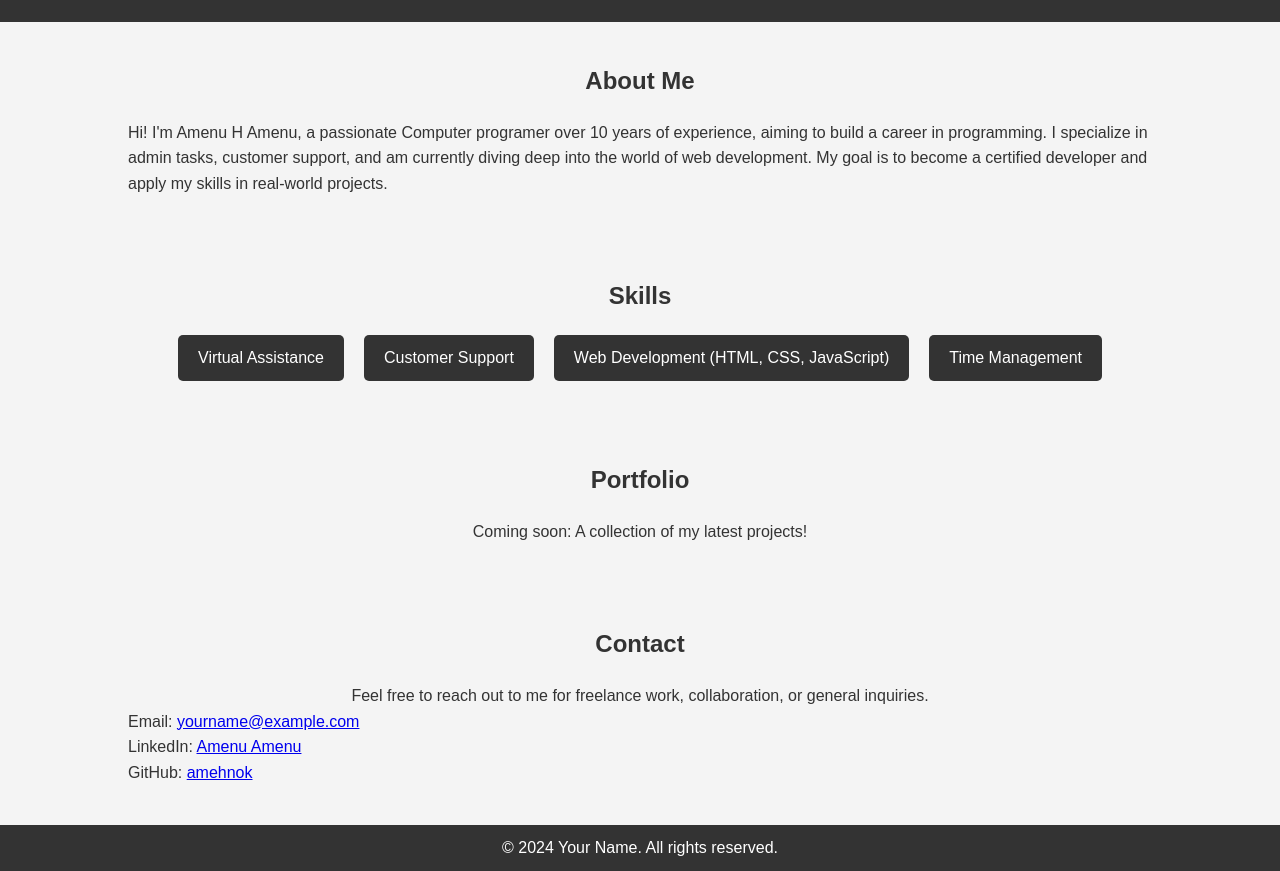
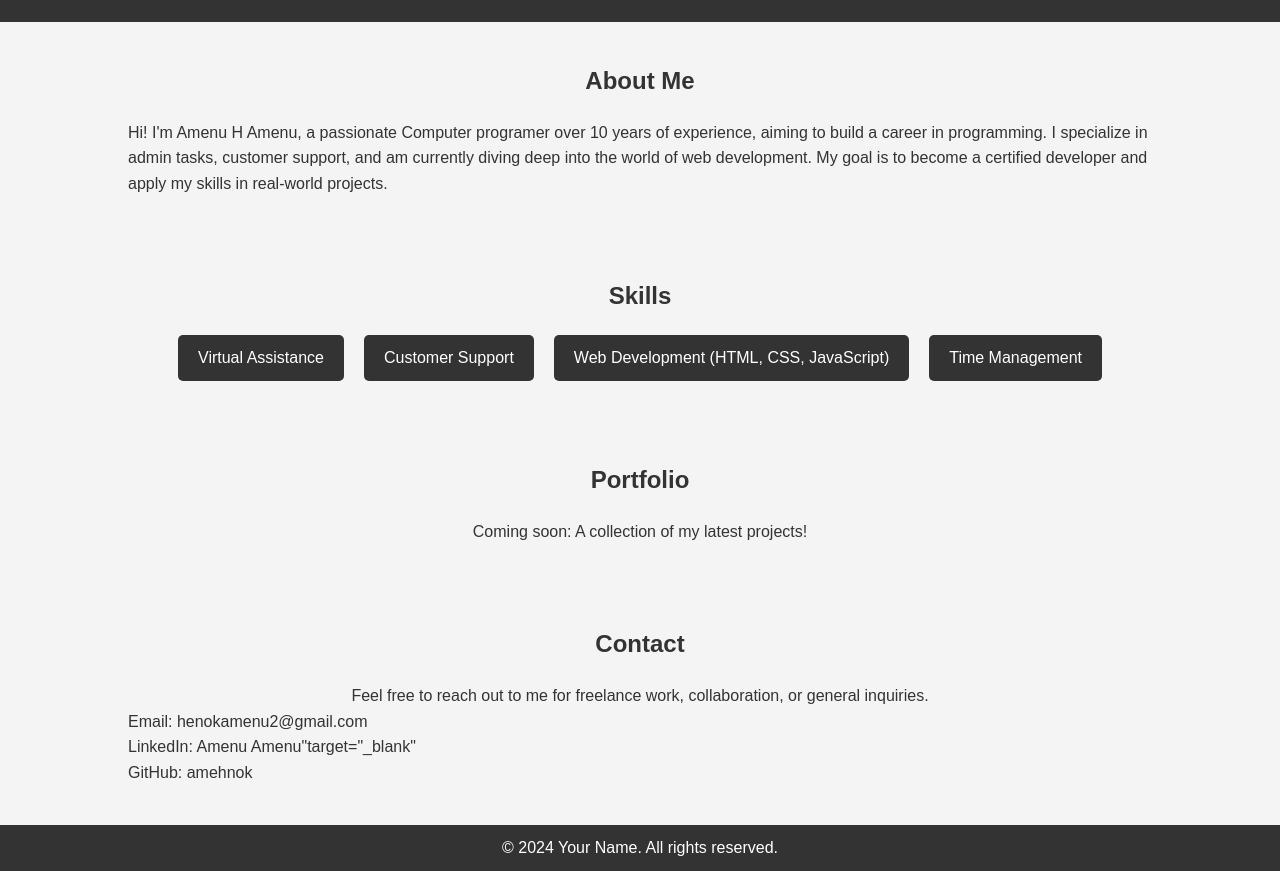
Before and after one commit to amehenok/my-portfolio, a plain HTML site: page index.html in a window 1280 px wide. Shown: the part 136-1007 px from the top of the page. Drawn offline with Linux system fonts and the light colour scheme.

Commit message:
Update index.html

```diff
--- a/index.html
+++ b/index.html
@@ -54,9 +54,9 @@
             <h2>Contact</h2>
             <p>Feel free to reach out to me for freelance work, collaboration, or general inquiries.</p>
             <ul>
-                <li>Email: <a href="mailto:henokamenu2@gmail.com">yourname@example.com</a></li>
-                <li>LinkedIn: <a href="https://www.linkedin.com/in/amenu-amenu/">Amenu Amenu</a></li>
-                <li>GitHub: <a href="https://github.com/amehnok" target="_blank">amehnok</a></li>
+                <li>Email: <a "href=mailto:henokamenu2@gmail.com"target="_blank">henokamenu2@gmail.com</a></li>
+                <li>LinkedIn: <a "https://www.linkedin.com/in/amenu-amenu/>Amenu Amenu"target="_blank"</a></li>
+                <li>GitHub: <a "href="https://github.com/amehenok" target="_blank">amehnok</a></li>
             </ul>
         </div>
     </section>
```
